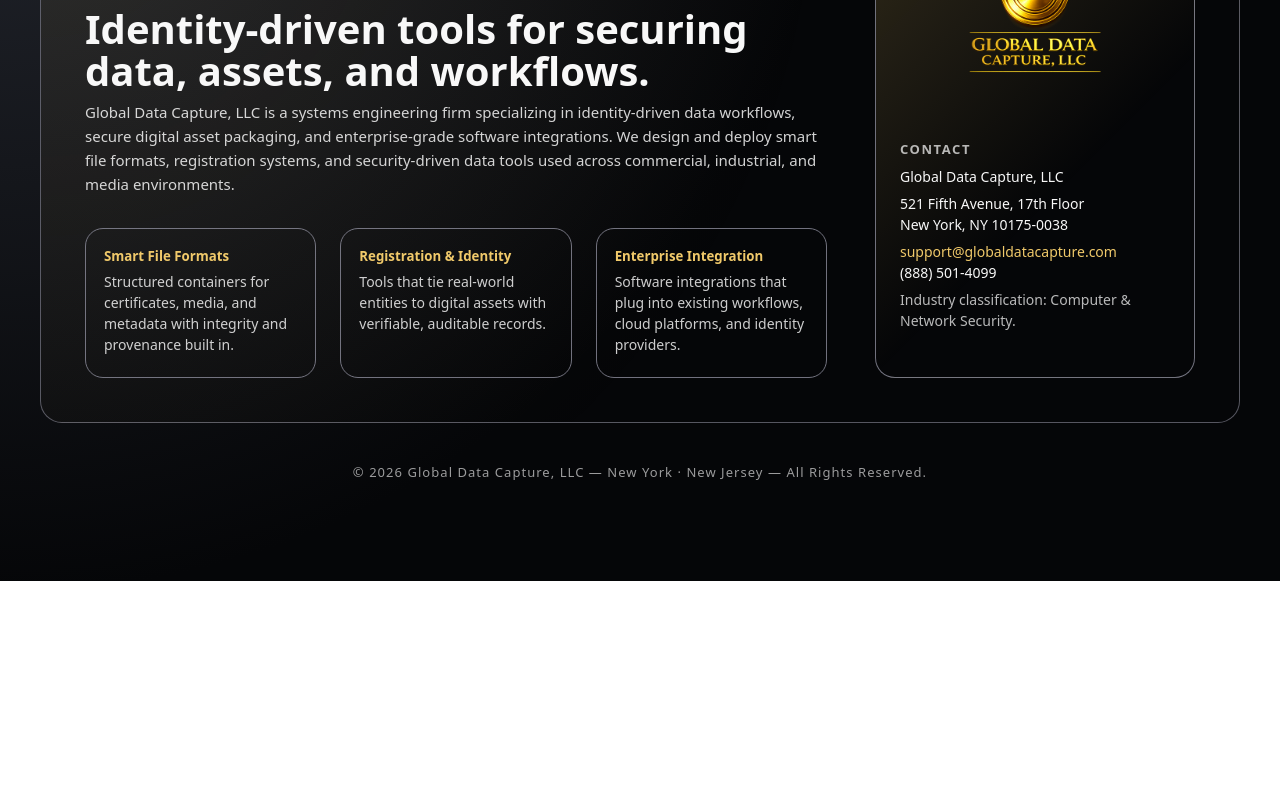
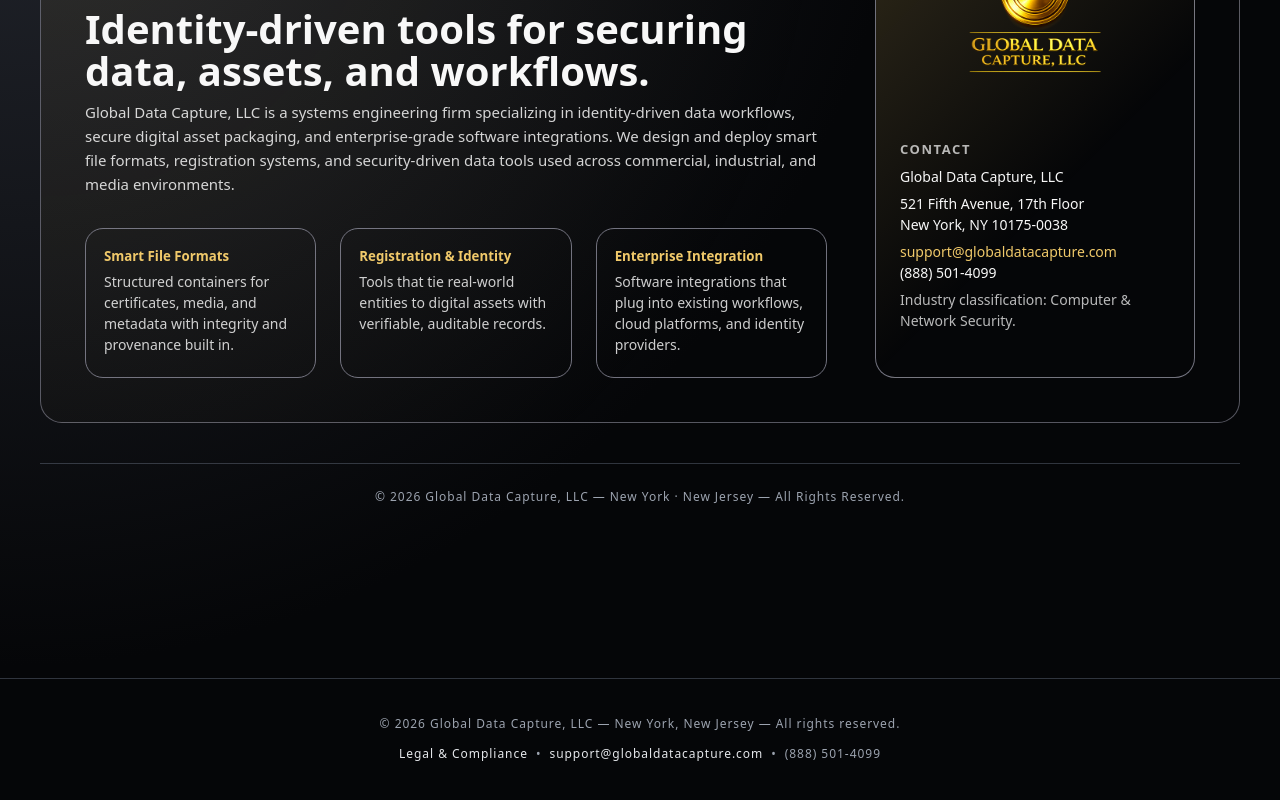
Before and after one commit to eswartwood/globaldatacapture-site, a Next.js app: page / in a window 1280 px wide. Shown: the part 244-1044 px from the top of the page. Before the commit the page ends 825 px from the top, so only its background shows below. Built offline with nearby package versions, Linux system fonts and the light colour scheme.

Commit message:
A5: Add sitemap and robots

```diff
--- a/app/globals.css
+++ b/app/globals.css
@@ -492,3 +492,43 @@
   }
 }
    }
+
+   /* ================================
+   Global footer / compliance bar
+   ================================ */
+
+.gdc-shell {
+  min-height: 100vh;
+  display: flex;
+  flex-direction: column;
+}
+
+.gdc-shell main {
+  flex: 1;
+}
+
+.gdc-footer {
+  border-top: 1px solid rgba(148, 163, 184, 0.3); /* slate-400-ish */
+  padding: 1.5rem 1.25rem 2rem;
+  text-align: center;
+  font-size: 0.75rem;
+  line-height: 1.5;
+  color: #9ca3af; /* light grey, stays in the background */
+}
+
+.gdc-footer a {
+  color: #e5e7eb;
+  text-decoration: none;
+}
+
+.gdc-footer a:hover {
+  text-decoration: underline;
+}
+
+.gdc-footer-links {
+  margin-top: 0.25rem;
+  display: flex;
+  flex-wrap: wrap;
+  justify-content: center;
+  gap: 0.5rem;
+}
--- a/app/layout.tsx
+++ b/app/layout.tsx
@@ -13,7 +13,7 @@
     template: '%s | Global Data Capture, LLC',
   },
 
-  // Global meta description (kept ~160 chars)
+  // Global meta description
   description:
     'Global Data Capture, LLC is a systems engineering firm delivering identity-driven data workflows, secure digital asset packaging, and enterprise-grade software integrations.',
 
@@ -49,7 +49,7 @@
     canonical: '/',
   },
 
-  // FAVICONS / PWA ICONS (from A2)
+  // FAVICONS / PWA ICONS
   icons: {
     icon: [
       { url: '/favicon.ico', type: 'image/x-icon' },
@@ -76,7 +76,27 @@
 }) {
   return (
     <html lang="en">
-      <body>{children}</body>
+      <body>
+        <div className="gdc-shell">
+          <main>{children}</main>
+
+          <footer className="gdc-footer">
+            <p>
+              © 2026 Global Data Capture, LLC — New York, New Jersey — All
+              rights reserved.
+            </p>
+            <p className="gdc-footer-links">
+              <a href="/legal">Legal &amp; Compliance</a>
+              <span>•</span>
+              <a href="mailto:support@globaldatacapture.com">
+                support@globaldatacapture.com
+              </a>
+              <span>•</span>
+              <span>(888) 501-4099</span>
+            </p>
+          </footer>
+        </div>
+      </body>
     </html>
   );
 }
```
Also changed, not shown: app/robots.ts (added, +13 -0 lines), app/sitemap.ts (added, +18 -0 lines).
